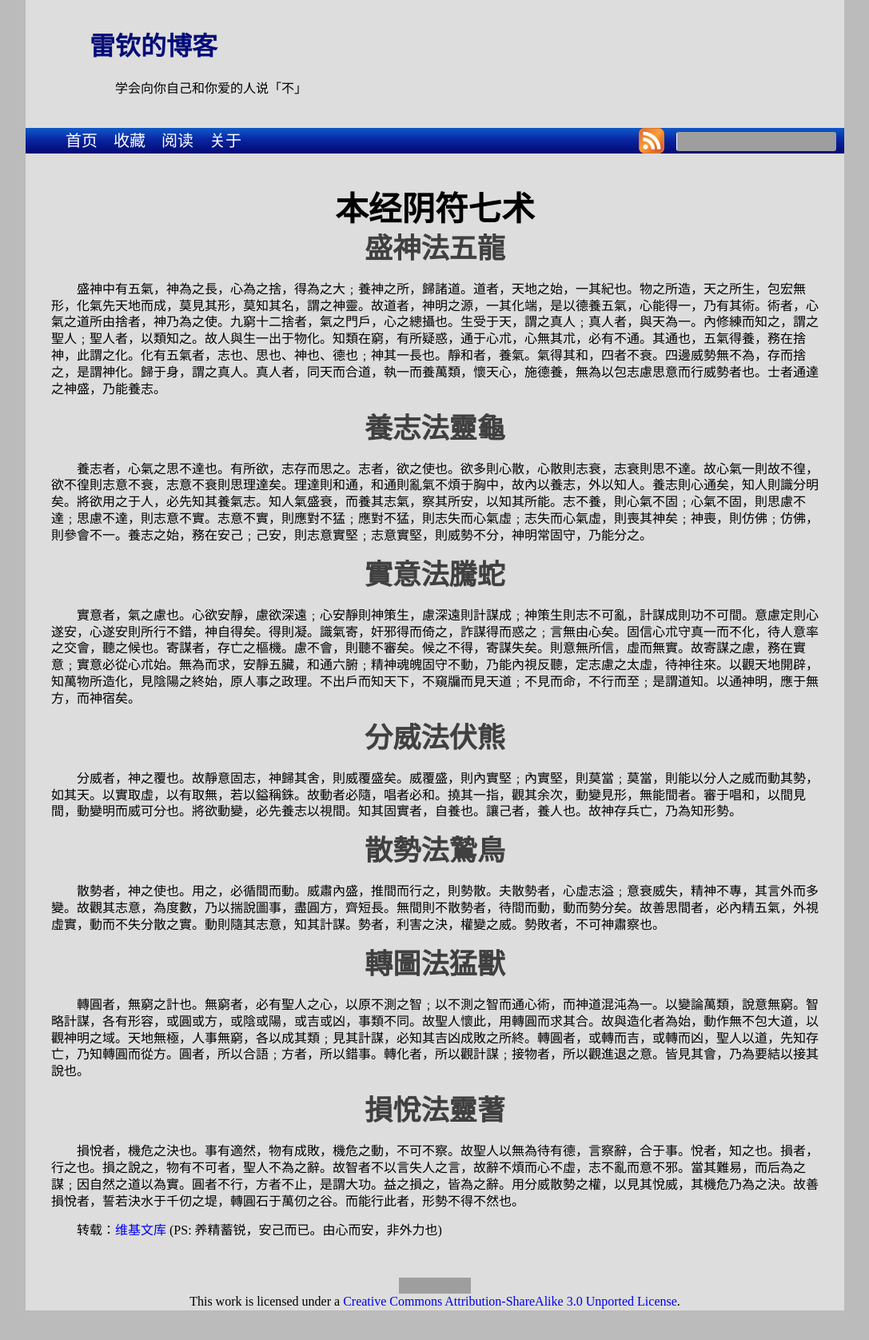
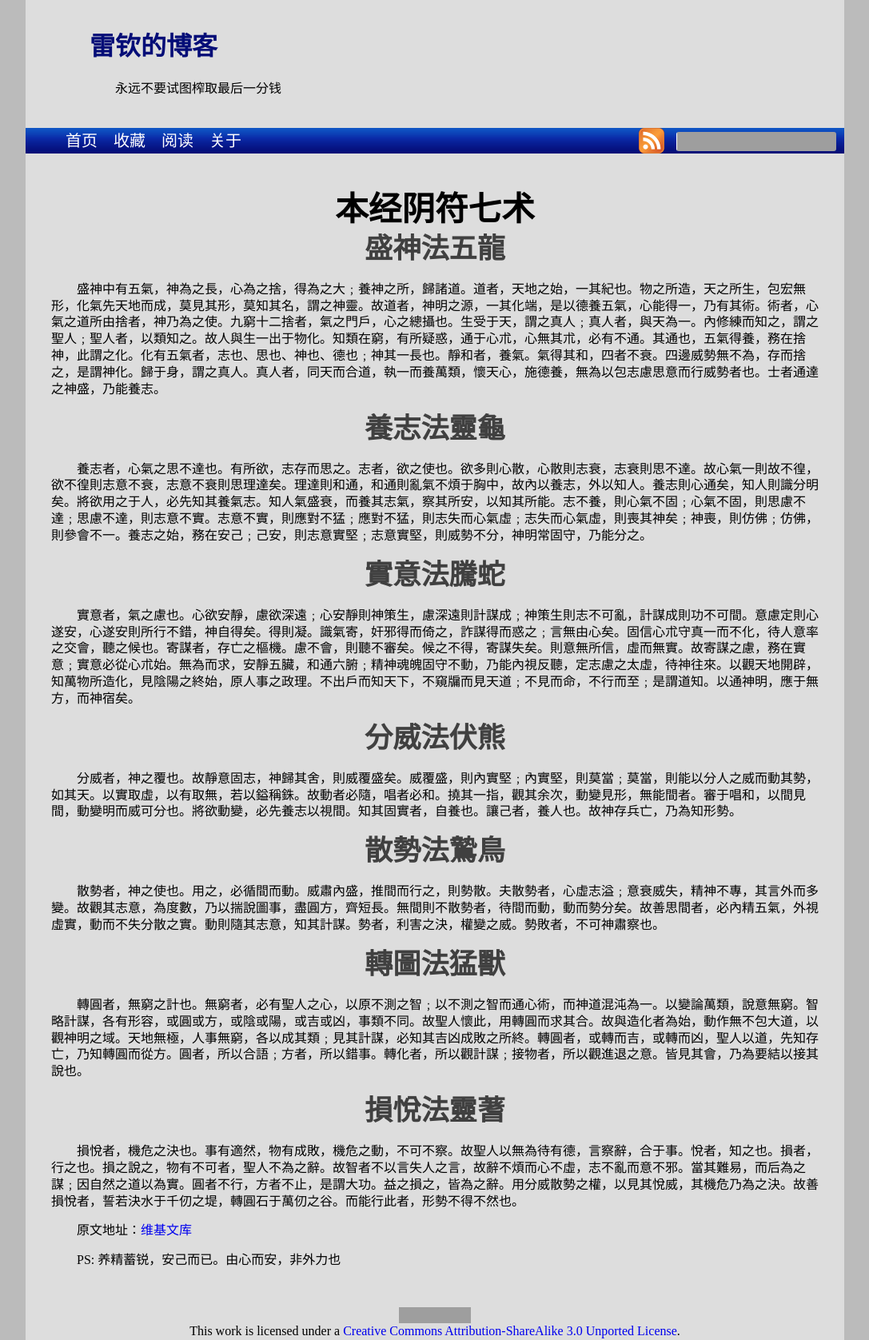
Before and after one commit to leiqin/leiqin.github.io, a Jekyll site: the page built from shoucang/yinfu.markdown, in a window 1280 px wide. Shown: the whole page at 80% size, without its empty margins (96-1183 px from the left). Built offline with Jekyll 4.4.1, drawn with Linux system fonts in a browser that asks for light colours; nearby versions of some CDN libraries; comment, search, counter and statistics services are not loaded; before the commit the page ends 1639 px from its top, so only the background shows below that; grey boxes are pictures that could not be loaded.

```diff
--- a/shoucang/36ji.markdown
+++ b/shoucang/36ji.markdown
@@ -126,6 +126,6 @@ layout: headercenter
 第卅六計‧走為上策
 :	全師避敵。左次無咎，未失常也。
 
-转载：[维基文库](https://zh.wikisource.org/wiki/%E4%B8%89%E5%8D%81%E5%85%AD%E8%A8%88)
+原文地址：[维基文库](https://zh.wikisource.org/wiki/%E4%B8%89%E5%8D%81%E5%85%AD%E8%A8%88)
 
-(PS: 兵以正合，以奇胜。数中之术，十居其二，亦仅居其二)
+PS: 兵以正合，以奇胜。数中之术，十居其二，亦仅居其二
--- a/shoucang/daodejing.markdown
+++ b/shoucang/daodejing.markdown
@@ -328,4 +328,4 @@ layout: headercenter
 
 信言不美，美言不信。善者不辯，辯者不善。知者不博，博者不知。聖人不積，既以為人，己愈有，既以與人，己愈多。天之道，利而不害；聖人之道，為而不爭。
 
-转载：[维基文库](https://zh.wikisource.org/wiki/%E8%80%81%E5%AD%90_%28%E5%8C%AF%E6%A0%A1%E7%89%88%29)
+原文地址：[维基文库](https://zh.wikisource.org/wiki/%E8%80%81%E5%AD%90_%28%E5%8C%AF%E6%A0%A1%E7%89%88%29)
--- a/shoucang/guiguzi.markdown
+++ b/shoucang/guiguzi.markdown
@@ -155,3 +155,5 @@ layout: headercenter
 循名而為貴，安而完，名實相生，反相為情，故曰名當則生于實，實生于理，理生于名實之德，德生于和，和生于當。
 
 右主名。
+
+原文地址：[维基文库](https://zh.wikisource.org/wiki/%E9%AC%BC%E8%B0%B7%E5%AD%90)
--- a/shoucang/revelation.markdown
+++ b/shoucang/revelation.markdown
@@ -103,6 +103,9 @@ title: 克雷圣经
 不知诸侯之谋者，不能豫交
 :	[孙子兵法](https://zh.wikisource.org/wiki/%E5%AD%99%E5%AD%90%E5%85%B5%E6%B3%95#.E8.A1.8C.E8.BB.8D.E7.AC.AC.E4.B9.9D) 军争第七
 
+無以人之所不欲而強之于人，無以人之所不知而教之于人
+:	[鬼谷子](https://zh.wikisource.org/wiki/%E9%AC%BC%E8%B0%B7%E5%AD%90) 謀篇第十
+
 没有银弹
 :   图书 《人月神话》 第16章 没有银弹
 
--- a/shoucang/sunzibingfa.markdown
+++ b/shoucang/sunzibingfa.markdown
@@ -116,4 +116,4 @@ layout: headercenter
 
 昔殷之兴也，伊挚在夏；周之兴也，吕牙在殷。故明君贤将，能以上智为间者，必成大功。此兵之要，三军之所恃而动也。
 
-转载：[维基文库](https://zh.wikisource.org/wiki/%E5%AD%99%E5%AD%90%E5%85%B5%E6%B3%95#.E8.A1.8C.E8.BB.8D.E7.AC.AC.E4.B9.9D) (PS: 有删节)
+原文地址：[维基文库](https://zh.wikisource.org/wiki/%E5%AD%99%E5%AD%90%E5%85%B5%E6%B3%95)
--- a/shoucang/yinfu.markdown
+++ b/shoucang/yinfu.markdown
@@ -32,4 +32,6 @@ layout: headercenter
 
 損悅者，機危之決也。事有適然，物有成敗，機危之動，不可不察。故聖人以無為待有德，言察辭，合于事。悅者，知之也。損者，行之也。損之說之，物有不可者，聖人不為之辭。故智者不以言失人之言，故辭不煩而心不虛，志不亂而意不邪。當其難易，而后為之謀﹔因自然之道以為實。圓者不行，方者不止，是謂大功。益之損之，皆為之辭。用分威散勢之權，以見其悅威，其機危乃為之決。故善損悅者，誓若決水于千仞之堤，轉圓石于萬仞之谷。而能行此者，形勢不得不然也。
 
-转载：[维基文库](https://zh.wikisource.org/wiki/%E6%9C%AC%E7%BB%8F%E9%98%B4%E7%AC%A6%E4%B8%83%E6%9C%AF) (PS: 养精蓄锐，安己而已。由心而安，非外力也)
+原文地址：[维基文库](https://zh.wikisource.org/wiki/%E6%9C%AC%E7%BB%8F%E9%98%B4%E7%AC%A6%E4%B8%83%E6%9C%AF)
+
+PS: 养精蓄锐，安己而已。由心而安，非外力也
```
